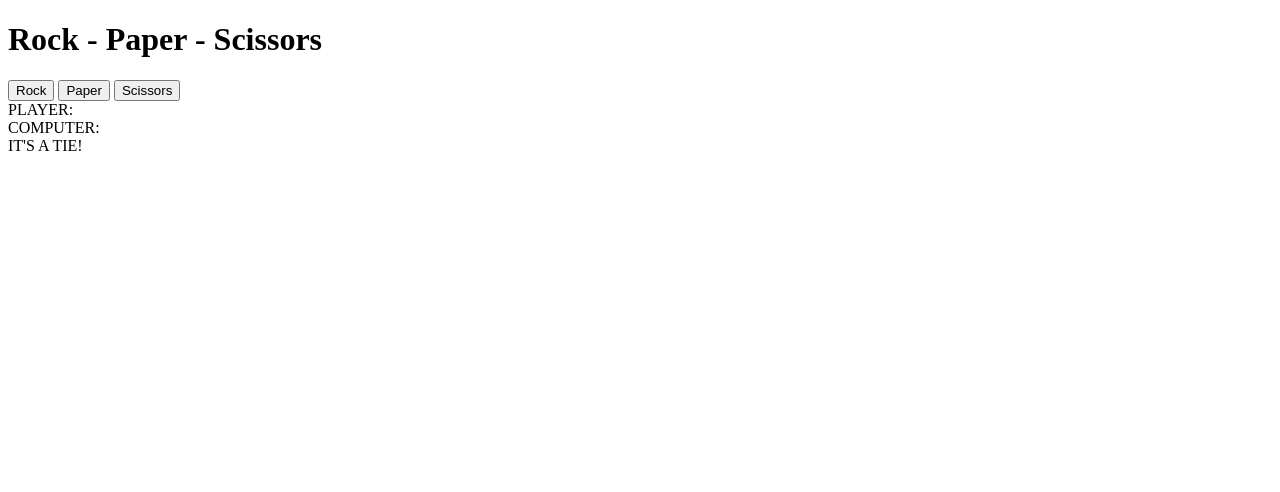
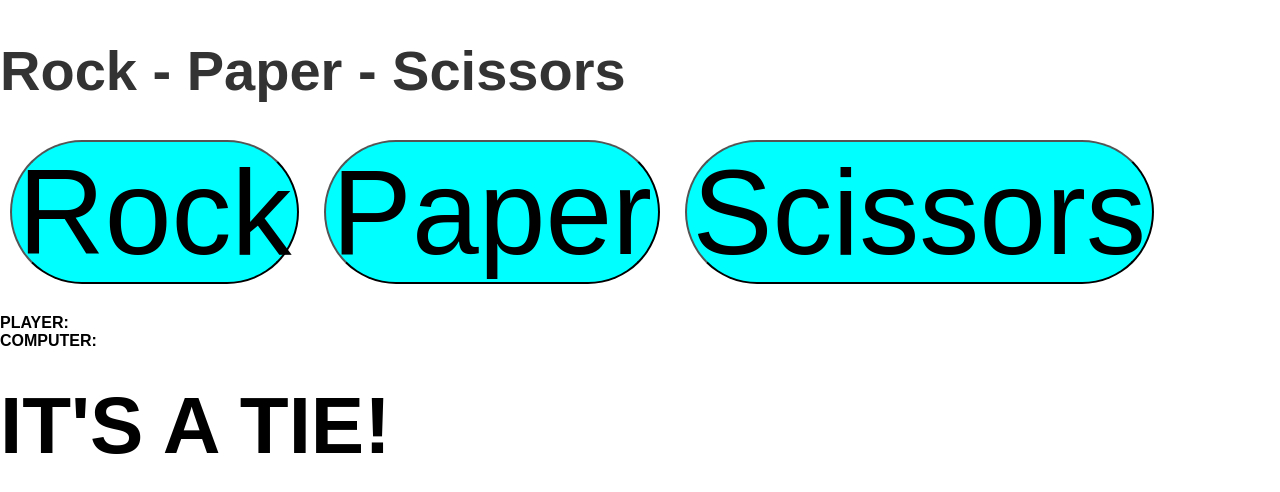
Before and after one commit to MatayeW/rock-paper-scissors, a plain HTML site: page index.html in a window 1280 px wide. Drawn offline with Linux system fonts and the light colour scheme.

Commit message:
Styling added to styles.css

```diff
--- a/index.html
+++ b/index.html
@@ -9,7 +9,7 @@
     <body>
         <h1>Rock - Paper - Scissors</h1>
 
-        <div id="choices">
+        <div class="choices">
             <button onclick="playGame('rock')">Rock</button>
             <button onclick="playGame('paper')">Paper</button>
             <button onclick="playGame('scissors')">Scissors</button>
--- a/styles.css
+++ b/styles.css
@@ -0,0 +1,33 @@
+body {
+    font-family: Arial, sans-serif;
+    font-weight: bold;
+    margin: 0;
+    flex-direction: column;
+    align-items: center;
+}
+h1 {
+    font-size: 3.5rem;
+    color: hsl(0, 0%, 20%);
+}
+.choices{
+    margin-bottom: 30px;
+}
+.choices button {
+    font-size: 7.5rem;
+    min-width: 160px;
+    margin: 0 10px;
+    border-radius: 250px;
+    background-color: aqua;
+    cursor: pointer;
+    transition: background-color 0.5s ease;
+}
+.choices button:hover {
+    background-color: aquamarine;
+}
+#playerDisplay #computerDisplay {
+    font-size: 2.5rem;
+}
+#resultDisplay {
+    font-size: 5rem;
+    margin: 30px 0;
+}
```
